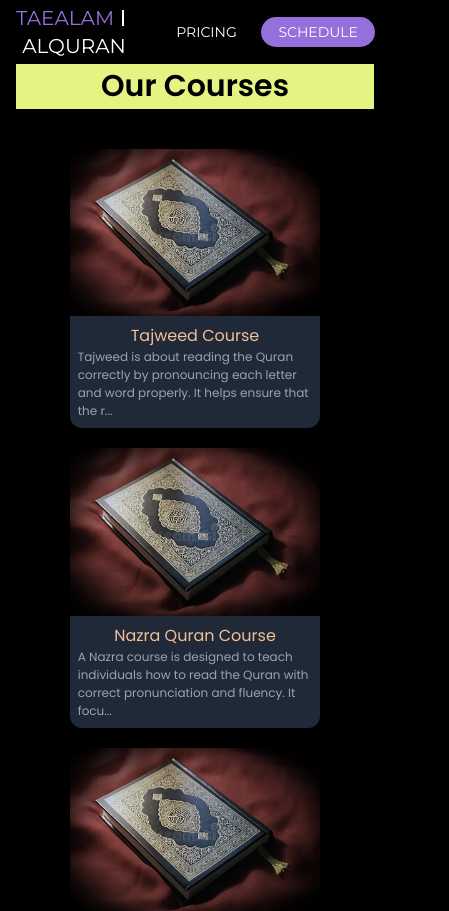
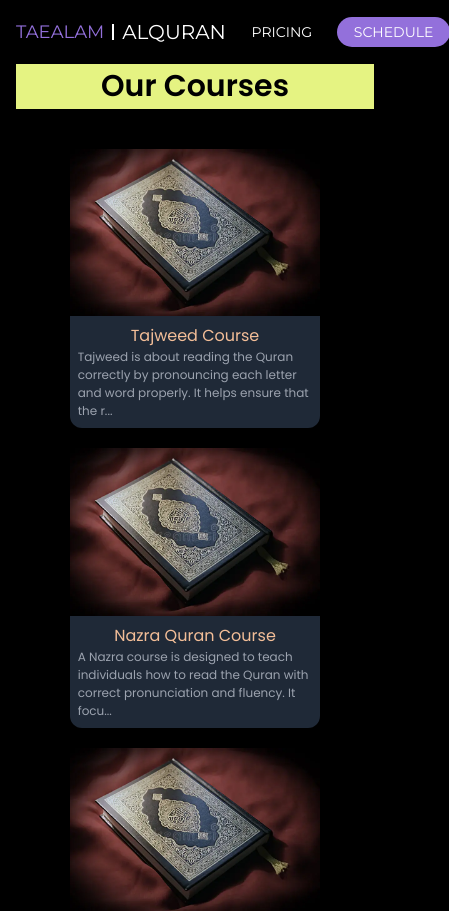
Before and after one commit to Bilalkhan4086/learn_quran, a Next.js app: page /courses in a window 390 px wide. Shown: the top 911 px of the page, 449 px wide, since content can reach past the window. Built offline with nearby package versions, Linux system fonts and the light colour scheme.

Commit message:
footer responsiveness

```diff
--- a/components/Layouts/Logo.tsx
+++ b/components/Layouts/Logo.tsx
@@ -3,9 +3,9 @@ import React from "react";
 
 const Logo = () => {
   return (
-    <div className="flex items-center max-[600px]:flex-col">
+    <div className="flex items-center ">
       <div className="flex items-center">
-        <h2 className="text-purple text-xl uppercase font-normal">taealam</h2>
+        <h2 className="text-purple md:text-xl text-lg uppercase font-normal">taealam</h2>
         <div className="h-4 border-l-2 mx-2 font-bold border-white">{""}</div>
       </div>
       <h2 className="text-white text-xl uppercase font-lighter">alquran</h2>
```
